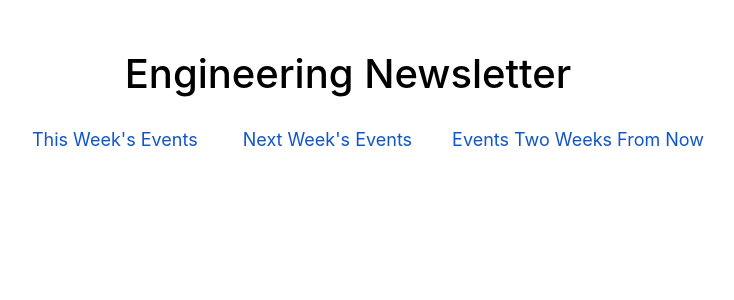
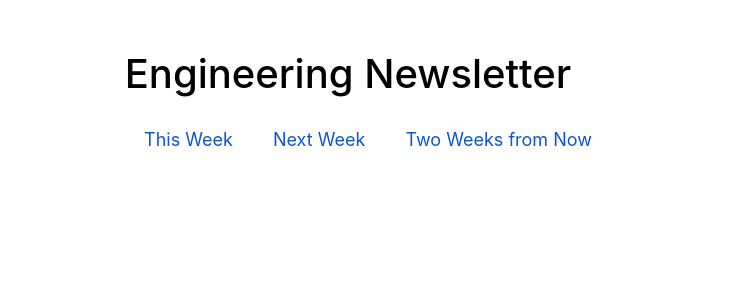
Before and after one commit to somenode/engineering-newsletter, a React (Create React App) app: page / in a window 1280 px wide. Shown: the top 300 px of the page, without its empty margins (292-1026 px from the left). Built offline with nearby package versions, Linux system fonts and the light colour scheme.

Commit message:
Importing navlink in app component

```diff
--- a/src/App.js
+++ b/src/App.js
@@ -1,4 +1,5 @@
 import React, { Component } from "react";
+import { NavLink } from "react-router-dom";
 
 class App extends React.Component {
   render() {
@@ -11,13 +12,13 @@ class App extends React.Component {
           <navbar>
             <ul>
               <li>
-                <a href="/this-week">This Week's Events </a>
+                <NavLink to="/this-week">This Week</NavLink>
               </li>
               <li>
-                <a href="/next-week">Next Week's Events</a>
+                <NavLink to="/next-week">Next Week</NavLink>
               </li>
               <li>
-                <a href="/two-weeks">Events Two Weeks From Now </a>
+                <NavLink to="/two-weeks">Two Weeks from Now</NavLink>
               </li>
             </ul>
           </navbar>
```
